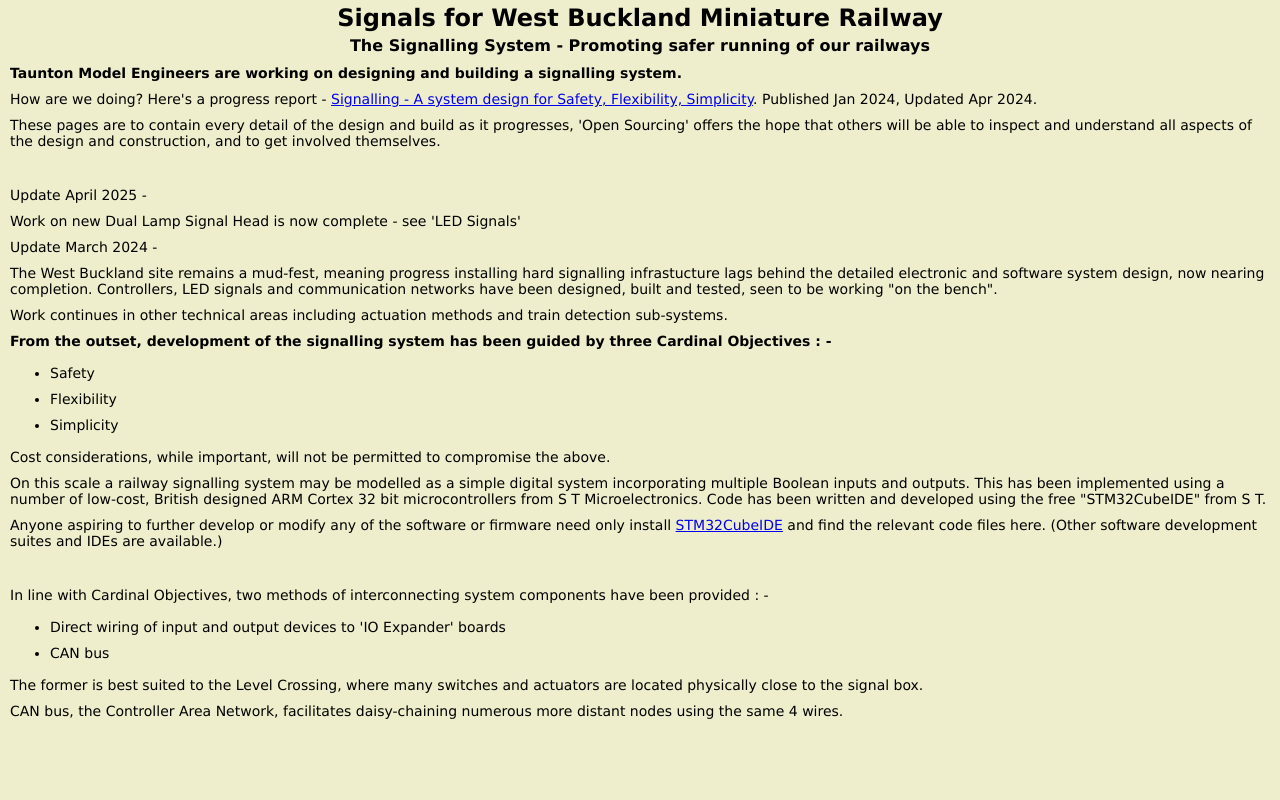
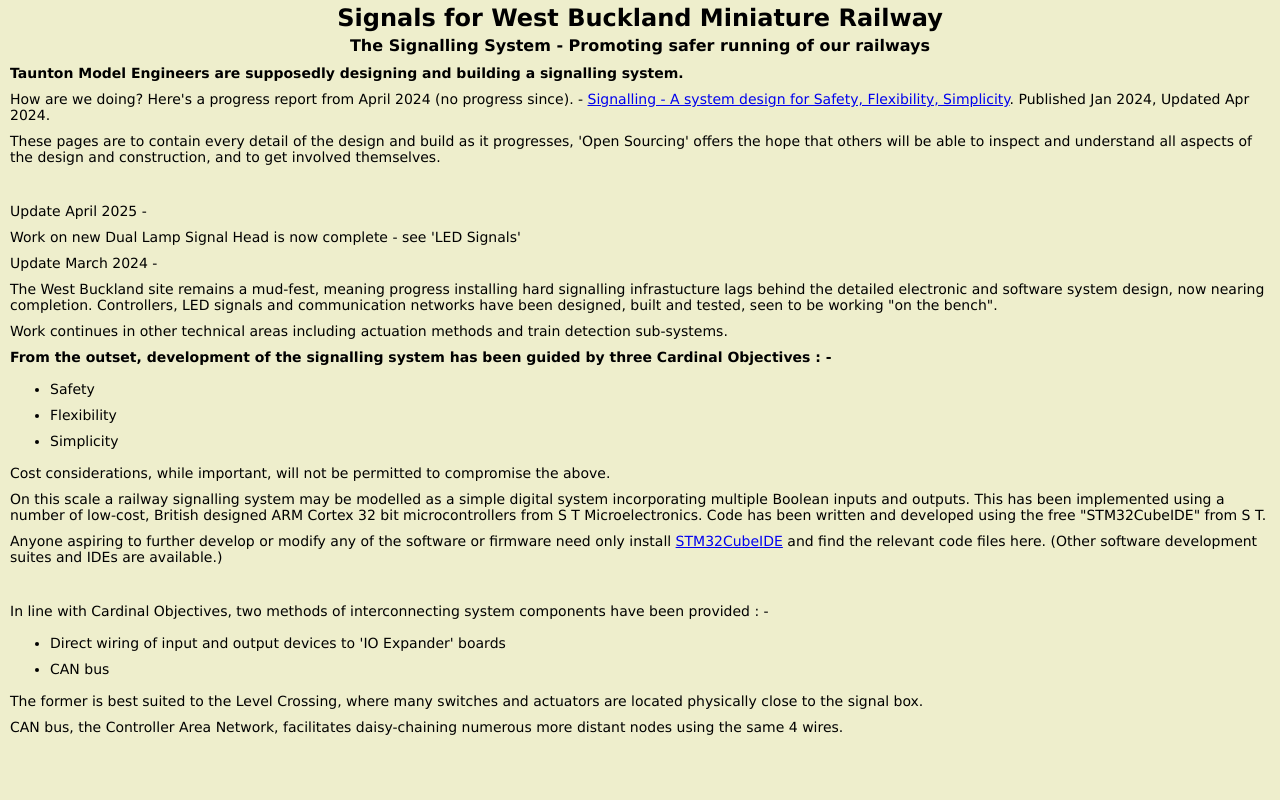
Before and after one commit to tauntonme/tauntonme.github.io, a plain HTML site: page home.html in a window 1280 px wide. Shown: the top 800 px of the page. Drawn offline with Linux system fonts and the light colour scheme.

Commit message:
Update home.html

```diff
--- a/home.html
+++ b/home.html
@@ -13,8 +13,8 @@
 <body>
 <h2><b>Signals for West Buckland Miniature Railway</b></h2>
 <h4>The Signalling System - Promoting safer running of our railways</h4>
-<p><b>Taunton Model Engineers are working on designing and building a signalling system.</b></p>
-<p>How are we doing? Here's a progress report - <a href="img/WBSigs 2024-04-29.pdf" target="_blank">Signalling - A system design for Safety, Flexibility, Simplicity</a>. Published Jan 2024, Updated Apr 2024.</p>
+<p><b>Taunton Model Engineers are supposedly designing and building a signalling system.</b></p>
+<p>How are we doing? Here's a progress report from April 2024 (no progress since). - <a href="img/WBSigs 2024-04-29.pdf" target="_blank">Signalling - A system design for Safety, Flexibility, Simplicity</a>. Published Jan 2024, Updated Apr 2024.</p>
 <p>These pages are to contain every detail of the design and build as it progresses, 'Open Sourcing' offers the hope that others will be able to inspect and understand all aspects of the design and construction, and to get involved themselves.</p>
 <br />
 	<p>Update April 2025 - </p>
```
